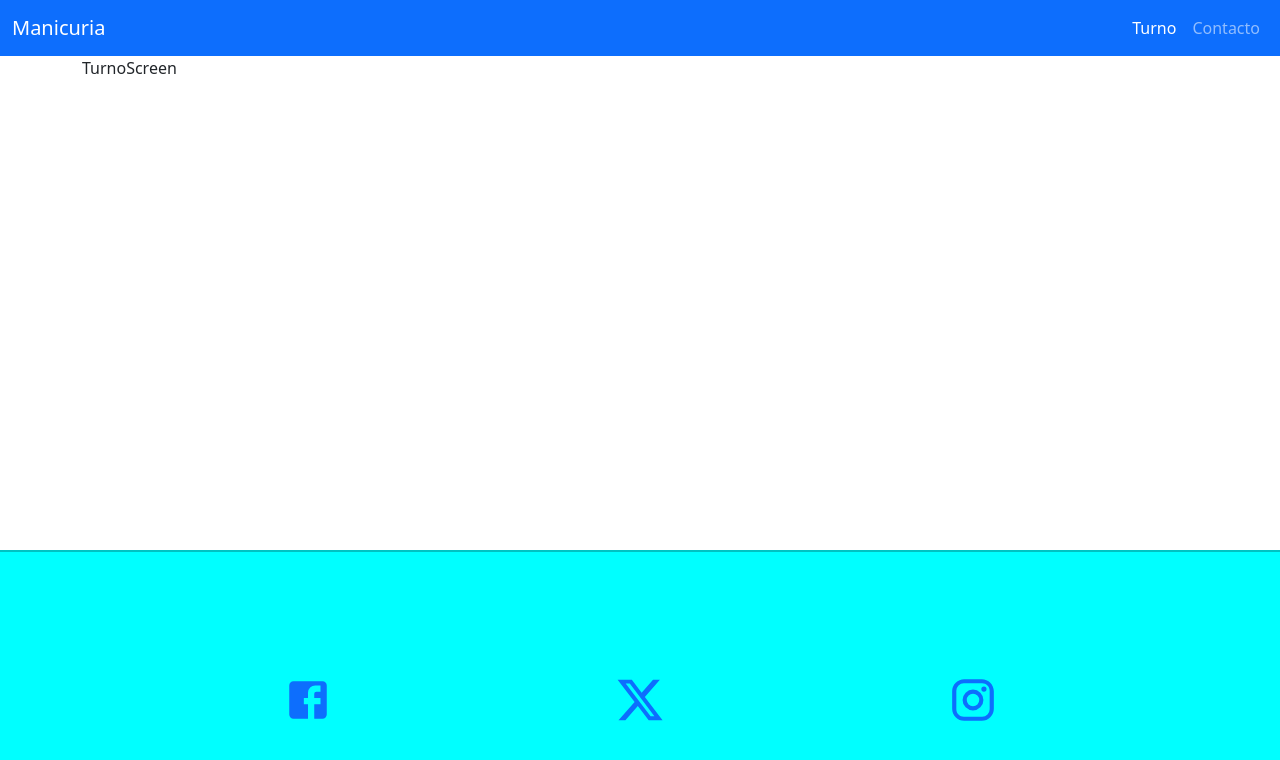
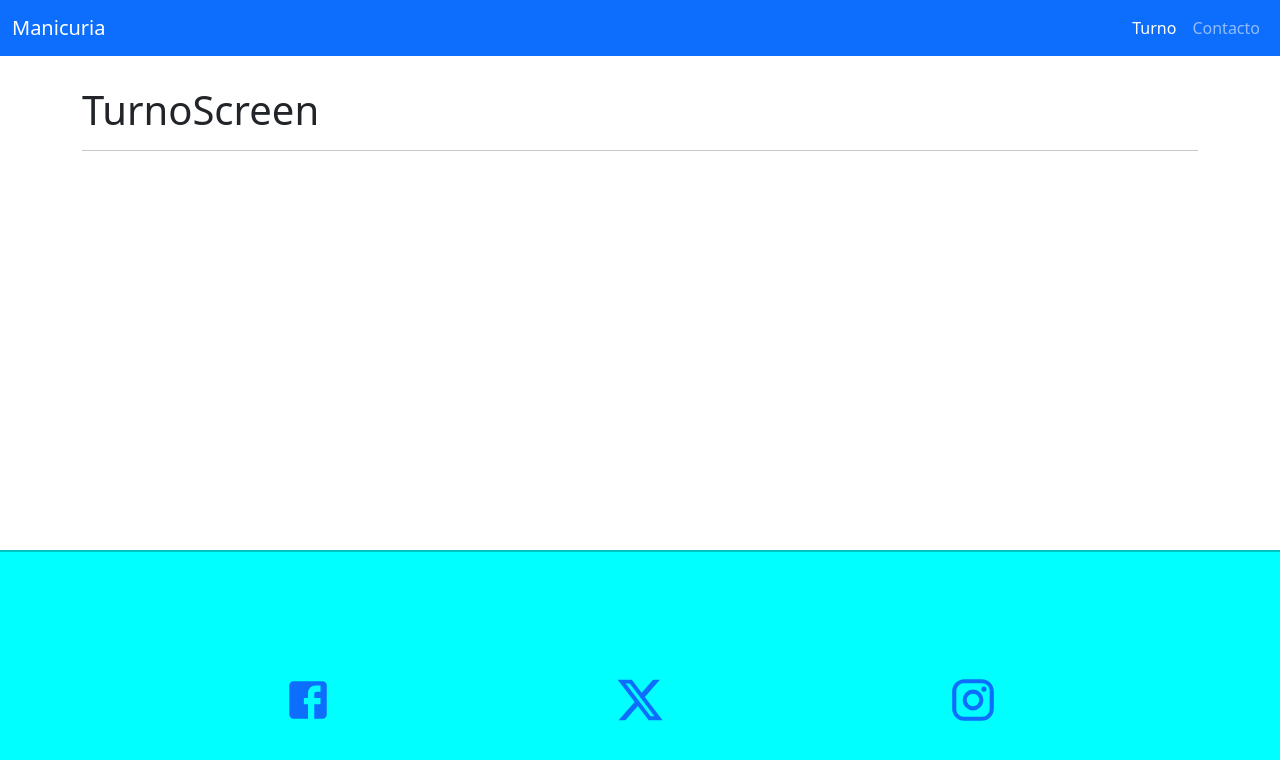
Before and after one commit to Astruc86/manicuria-fe, a React (Vite) app: page /turno in a window 1280 px wide. Shown: the top 760 px of the page. Built offline with nearby package versions, Linux system fonts and the light colour scheme.

Commit message:
Cambios nombres de las variables.Cada componente con un jsx y css

```diff
--- a/src/components/footer/Footer.jsx
+++ b/src/components/footer/Footer.jsx
@@ -1,7 +1,7 @@
 import FacebookIcon from '@mui/icons-material/Facebook';
 import XIcon from '@mui/icons-material/X';
 import InstagramIcon from '@mui/icons-material/Instagram';
-import "../footer/Footer.css"
+import "../footer/footer.css"
 import data from "../../json/empresa.json"
 
 
--- a/src/components/navbar/Navbar.jsx
+++ b/src/components/navbar/Navbar.jsx
@@ -1,4 +1,6 @@
 import { NavLink } from "react-router-dom"
+import "./navbar.css"
+
 
 export const Navbar = () => {
     return (
--- a/src/pages/ContactoScreen.jsx
+++ b/src/pages/ContactoScreen.jsx
@@ -1,5 +1,6 @@
 import { useEffect, useState } from "react"
 import { InformacionContacto } from "../components/informacionContacto/InformacionContacto"
+import "../styles/contactoScreen.css"
 
 
 
--- a/src/pages/HomeScreen.jsx
+++ b/src/pages/HomeScreen.jsx
@@ -1,7 +1,7 @@
 export const HomeScreen = () => {
     return (
       <>
-          <h1>HomeScreen</h1>
+          <h1 className="tituloPages">HomeScreen</h1>
           <hr />
       </>
 
--- a/src/pages/TurnoScreen.jsx
+++ b/src/pages/TurnoScreen.jsx
@@ -1,5 +1,8 @@
 export const TurnoScreen = () => {
   return (
-    <div>TurnoScreen</div>
+    <>
+    <h1 className="tituloPages">TurnoScreen</h1>
+    <hr />
+</>
   )
 }
--- a/src/styles/ContactoSreen.css
+++ /dev/null
@@ -1,4 +0,0 @@
-.tituloPages{
-    margin-top:30px;
-    margin-bottom: 30px;
-}
--- /dev/null
+++ b/src/styles/contactoScreen.css
@@ -0,0 +1,3 @@
+.tituloPages {
+    margin-top: 30px;
+}
```
Also changed, not shown: src/components/navbar/navbar.css (added).
